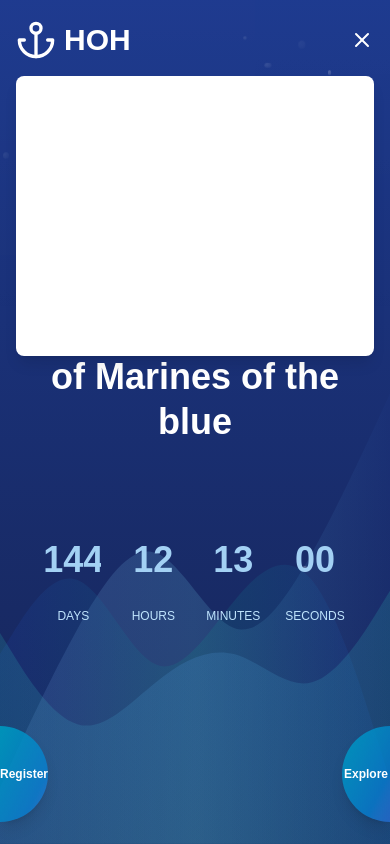
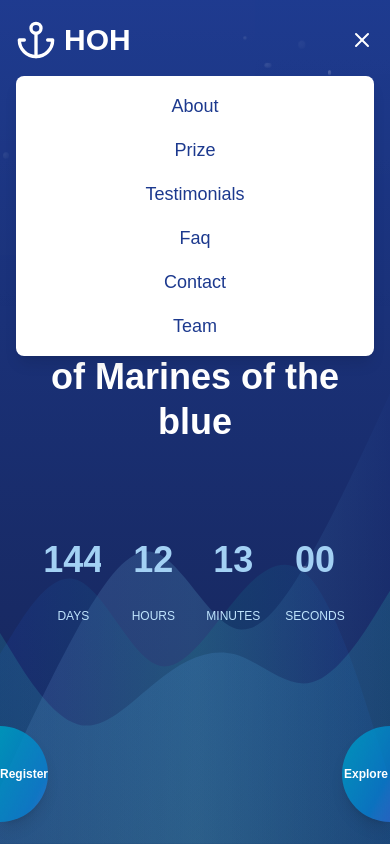
Before and after one commit to Eyepatch5263/Hoh-7.0, a Next.js app: page / in a window 390 px wide. Both pictures are taken after a click on the button "Toggle menu". Shown: the top 844 px of the page. Built offline with nearby package versions, Linux system fonts and the light colour scheme; a web font is replaced by a local one.

Commit message:
added team page

```diff
--- a/src/components/Header.tsx
+++ b/src/components/Header.tsx
@@ -93,13 +93,13 @@ const Header = () => {
                 {/* Mobile Navigation */}
                 {isMenuOpen && (
                     <div className="md:hidden mt-4 py-4 bg-white rounded-lg shadow-lg animate-fadeIn">
-                        <nav className="flex flex-col space-y-4 px-4">
+                        <nav className="flex flex-col space-y-4 px-4 items-center">
                             {['about', 'prize', 'testimonials', 'faq', "contact", "team"].map((item) => (
                                 item === 'team' ? (
                                     <a
                                         key={item}
                                         href="/team"
-                                        className={`font-medium md:text-xl text-lg transition-colors duration-200 capitalize ${isScrolled ? 'text-blue-900 hover:text-blue-700' : 'text-white hover:text-blue-100'
+                                        className={`font-medium md:text-xl text-lg transition-colors duration-200 capitalize text-blue-900 hover:text-blue-700
                                             }`}
                                     >
                                         {item}
@@ -108,7 +108,7 @@ const Header = () => {
                                     <button
                                         key={item}
                                         onClick={() => scrollToSection(item)}
-                                        className={`font-medium md:text-xl text-lg transition-colors duration-200 capitalize ${isScrolled ? 'text-blue-900 hover:text-blue-700' : 'text-white hover:text-blue-100'
+                                        className={`font-medium md:text-xl text-lg transition-colors duration-200 capitalize text-blue-900 hover:text-blue-700
                                             }`}
                                     >
                                         {item}
```
